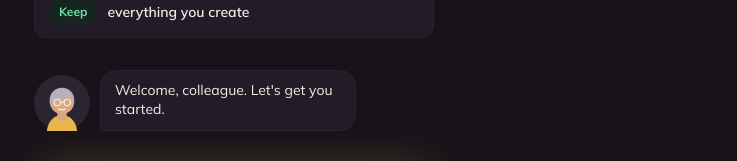
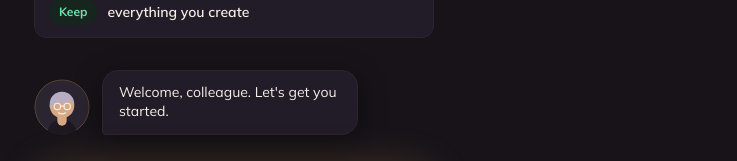
Before and after one commit to Rectifier09/EducatorTech-AI-Learning, a Next.js app: page /login in a window 1280 px wide. Shown: the part 424-585 px from the top of the page, without its empty margins (406-1143 px from the left). Built offline with nearby package versions, Linux system fonts and the light colour scheme; no server answers.

Commit message:
feat(redesign): premium restrained Ravi

```diff
--- a/app/globals.css
+++ b/app/globals.css
@@ -29,16 +29,6 @@
 
   --skin: #d8a882;
   --hair: #b8aec4;
-
-  /* back-compat aliases: retired indigo/amber names still referenced by
-     not-yet-restyled components (LessonNode, ConfidenceMeter, MascotGuide).
-     Removed as those components are restyled/retired in later redesign phases. */
-  --indigo: var(--gold);
-  --indigo-ink: var(--gold-ink);
-  --indigo-soft: var(--surface-2);
-  --amber: var(--gold);
-  --amber-ink: var(--gold-ink);
-  --amber-soft: rgba(234, 181, 77, 0.22);
 }
 
 @theme inline {
--- a/components/brand/MascotGuide.tsx
+++ b/components/brand/MascotGuide.tsx
@@ -1,8 +1,9 @@
 type Mood = "welcome" | "cheer" | "reassure";
 
 /**
- * Ravi — the pilot's single educator-guide. Placeholder SVG portrait;
- * real animated art is a later design task (see public/mascots/README.md).
+ * Ravi — the pilot's single educator-guide. A restrained, tokenized inline
+ * SVG portrait (skin/hair map to --skin/--hair); real illustrated art is a
+ * later, post-approval design task (see public/mascots/README.md).
  */
 export function MascotGuide({
   mood = "welcome",
@@ -14,10 +15,10 @@ export function MascotGuide({
   size?: number;
 }) {
   return (
-    <div className="flex items-end gap-2.5">
+    <div className="flex items-end gap-3">
       <RaviPortrait size={size} title={`Ravi (${mood})`} />
       {caption ? (
-        <p className="max-w-[16rem] rounded-2xl rounded-bl-sm border border-line bg-surface px-3.5 py-2.5 text-sm leading-snug text-ink">
+        <p className="max-w-[16rem] rounded-2xl rounded-bl-sm border border-line bg-surface px-4 py-3 text-sm leading-snug text-ink shadow-[var(--elev-1)]">
           {caption}
         </p>
       ) : null}
@@ -33,12 +34,20 @@ function RaviPortrait({ size, title }: { size: number; title: string }) {
       viewBox="0 0 96 96"
       role="img"
       aria-label={title}
-      className="shrink-0"
+      className="shrink-0 rounded-full"
     >
-      <circle cx="48" cy="48" r="48" fill="var(--indigo-soft)" />
+      <circle
+        cx="48"
+        cy="48"
+        r="46.5"
+        fill="var(--surface-2)"
+        stroke="var(--gold)"
+        strokeOpacity="0.3"
+        strokeWidth="1.5"
+      />
       <path
         d="M22 96c2-17 12-27 26-27s24 10 26 27H22Z"
-        fill="var(--indigo)"
+        fill="var(--sunk)"
       />
       <path d="M40 62h16v10a8 8 0 0 1-16 0V62Z" fill="var(--skin)" />
       <circle cx="48" cy="46" r="21" fill="var(--skin)" />
```
